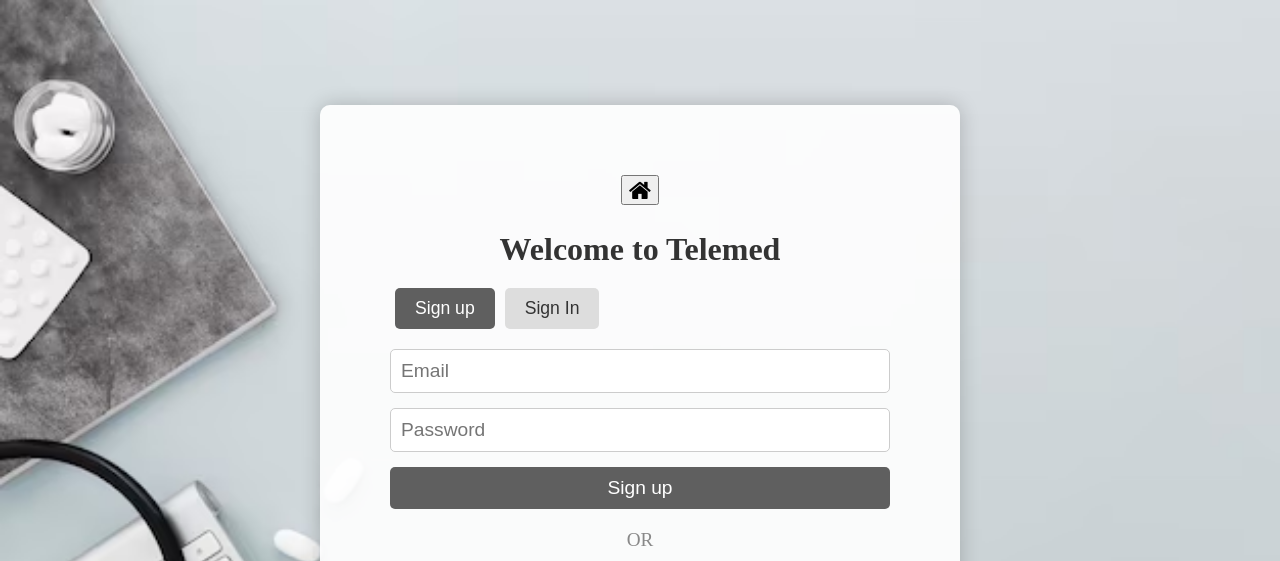
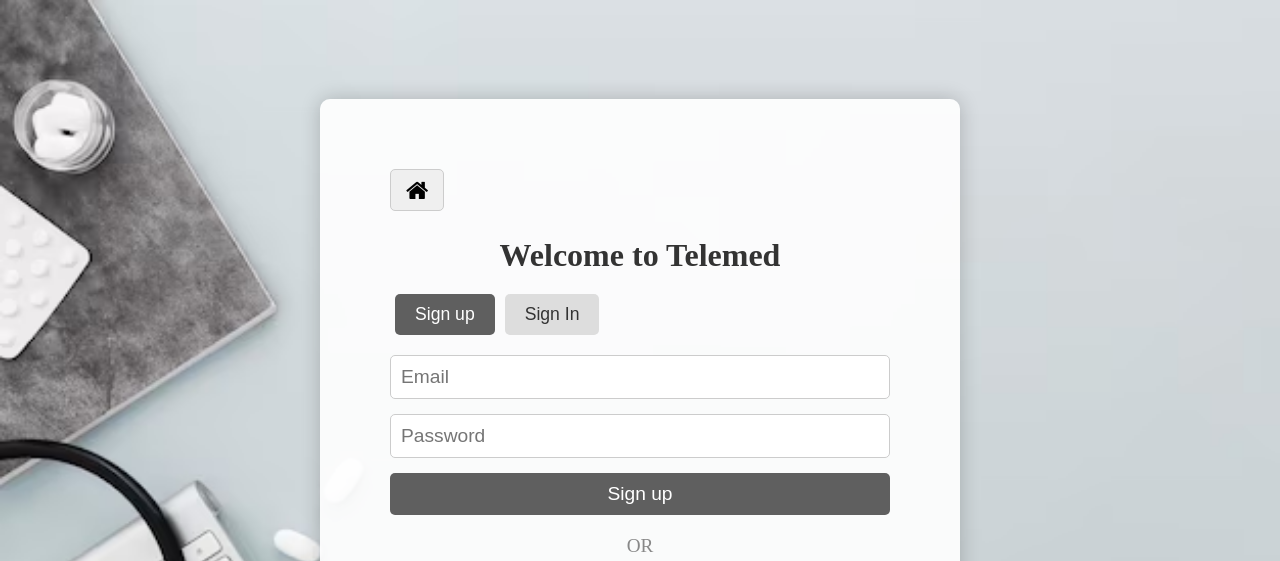
Before and after one commit to Faaz23/TeleMed, a plain HTML site: page login.html in a window 1280 px wide. Shown: the top 561 px of the page. Drawn offline with Linux system fonts and the light colour scheme.

Commit message:
Update login.css

```diff
--- a/login.css
+++ b/login.css
@@ -151,3 +151,18 @@ body {
 #googlesignin:hover {
     background-color: #f0f0f0;
 }
+
+#back-button {
+
+    border: 1px solid #ccc;
+    padding: 8px 15px;
+    border-radius: 5px;
+    cursor: pointer;
+    margin-bottom: 10px;
+    display: flex;
+    justify-content: flex-start;
+}
+
+#back-button:hover {
+    background-color: #ddd;
+}
```
